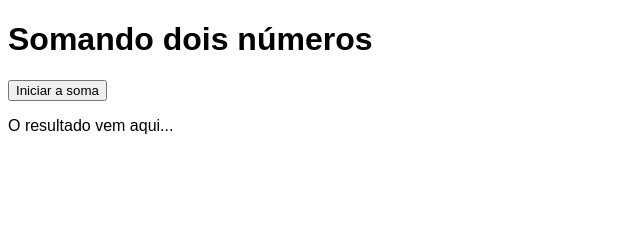
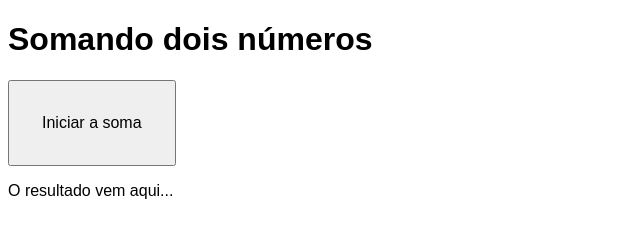
Before and after one commit to kdugaspar/06-Somando-dois-n-meros, a plain HTML site: page index.html in a window 1280 px wide. Shown: the whole page, without its empty margins (0-640 px from the left). Drawn offline with Linux system fonts and the light colour scheme.

Commit message:
Atualização

```diff
--- a/style.css
+++ b/style.css
@@ -1,3 +1,7 @@
 body{
     font-family: Arial, Helvetica, sans-serif;
 }
+input{
+    padding: 2rem;
+    font-size: 1rem;
+}
```
